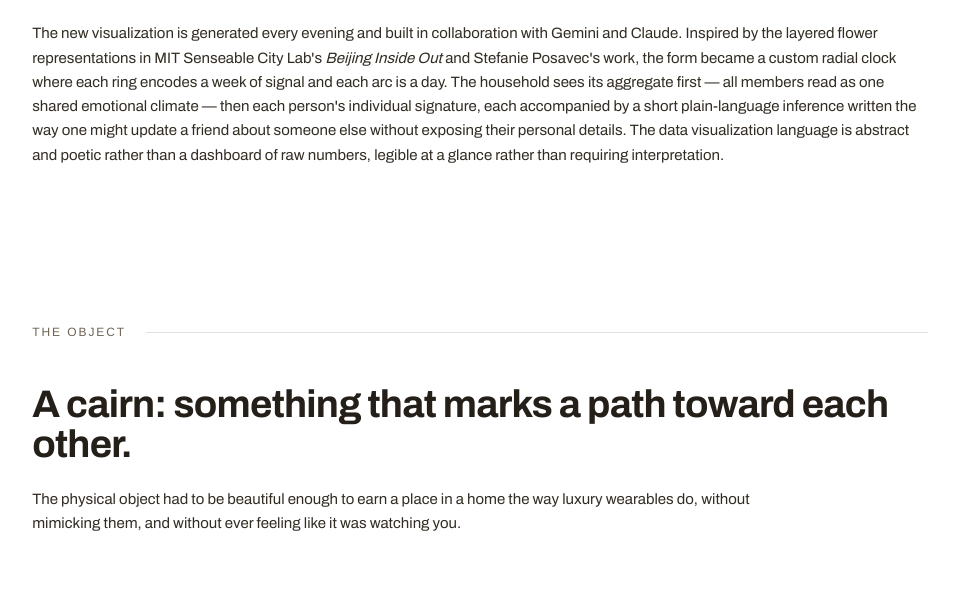
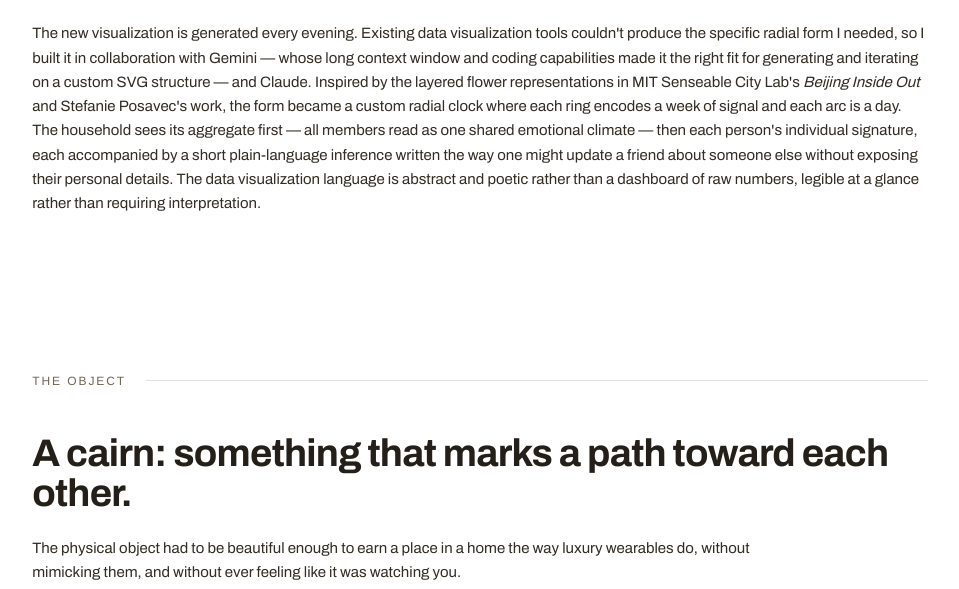
Before and after one commit to diachalakova/diana-chalakova-portfolio, a website: page directions/cairn.html in a window 1280 px wide. Shown: the part 4603-5192 px from the top of the page, without its empty margins (253-1212 px from the left). Drawn offline with Linux system fonts and the light colour scheme.

Commit message:
Add note about why Gemini was used for radial visualization

```diff
--- a/directions/cairn.html
+++ b/directions/cairn.html
@@ -430,7 +430,7 @@
               <button class="slide-btn slide-next" aria-label="Next">&#8594;</button>
             </div>
           <div class="cs-copy block-copy" style="max-width:none; margin-top:24px;">
-            <p>The new visualization is generated every evening and built in collaboration with Gemini and Claude. Inspired by the layered flower representations in MIT Senseable City Lab's <em>Beijing Inside Out</em> and Stefanie Posavec's work, the form became a custom radial clock where each ring encodes a week of signal and each arc is a day. The household sees its aggregate first — all members read as one shared emotional climate — then each person's individual signature, each accompanied by a short plain-language inference written the way one might update a friend about someone else without exposing their personal details. The data visualization language is abstract and poetic rather than a dashboard of raw numbers, legible at a glance rather than requiring interpretation.</p>
+            <p>The new visualization is generated every evening. Existing data visualization tools couldn't produce the specific radial form I needed, so I built it in collaboration with Gemini — whose long context window and coding capabilities made it the right fit for generating and iterating on a custom SVG structure — and Claude. Inspired by the layered flower representations in MIT Senseable City Lab's <em>Beijing Inside Out</em> and Stefanie Posavec's work, the form became a custom radial clock where each ring encodes a week of signal and each arc is a day. The household sees its aggregate first — all members read as one shared emotional climate — then each person's individual signature, each accompanied by a short plain-language inference written the way one might update a friend about someone else without exposing their personal details. The data visualization language is abstract and poetic rather than a dashboard of raw numbers, legible at a glance rather than requiring interpretation.</p>
           </div>
           </div>
         </div>
```
